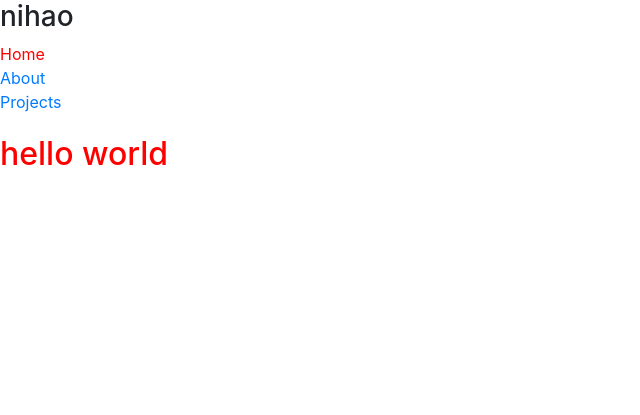
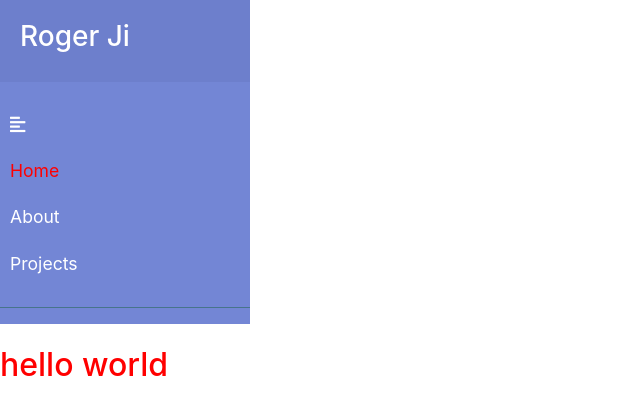
Before and after one commit to jiroger/jiroger.github.io, a Jekyll site: the page built from index.html, in a window 1280 px wide. Shown: the top 415 px of the page, without its empty margins (0-640 px from the left). Built offline with Jekyll 4.4.1, drawn with Linux system fonts in a browser that asks for light colours; nearby versions of some CDN libraries.

Commit message:
navbar implementation; mobile compatability wip

```diff
--- a/_includes/navigation.html
+++ b/_includes/navigation.html
@@ -1,11 +1,16 @@
 <div class="wrapper">
   <nav id="sidebar">
     <div class="sidebar-header">
-      <h3> nihao </h3>
+      <h3> Roger Ji </h3>
+      <strong> RJ </strong>
     </div>
 
     <ul class="list-unstyled components">
-
+      <li class="nav-item">
+        <a id="sidebarCollapse">
+          <i class="fas fa-align-left"></i>
+        </a>
+      </li>
       {% for item in site.data.navigation %}
       <li class="nav-item">
         <a href="{{ item.link || remove: ".html"}}" {% if page.url == item.link %}style="color: red;" {% endif %}>
--- a/_layouts/default.html
+++ b/_layouts/default.html
@@ -14,8 +14,12 @@
   <link rel="stylesheet" href="https://stackpath.bootstrapcdn.com/bootstrap/4.3.1/css/bootstrap.min.css" integrity="sha384-ggOyR0iXCbMQv3Xipma34MD+dH/1fQ784/j6cY/iJTQUOhcWr7x9JvoRxT2MZw1T" crossorigin="anonymous">
 
   <link rel="stylesheet" href="/assets/css/normalize.css">
+
+  <!-- custom css -->
   <link rel="stylesheet" href="/assets/css/main.css">
 
+  <!--font awesome-->
+  <link rel="stylesheet" href="https://use.fontawesome.com/releases/v5.8.2/css/all.css" integrity="sha384-oS3vJWv+0UjzBfQzYUhtDYW+Pj2yciDJxpsK1OYPAYjqT085Qq/1cq5FLXAZQ7Ay" crossorigin="anonymous">
   <meta name="theme-color" content="#fafafa">
 </head>
 
--- a/assets/css/main.css
+++ b/assets/css/main.css
@@ -1,17 +1,13 @@
 /*! HTML5 Boilerplate v7.1.0 | MIT License | https://html5boilerplate.com/ */
-
 /* main.css 1.0.0 | MIT License | https://github.com/h5bp/main.css#readme */
 /*
  * What follows is the result of much research on cross-browser styling.
  * Credit left inline and big thanks to Nicolas Gallagher, Jonathan Neal,
  * Kroc Camen, and the H5BP dev community and team.
  */
-
-
 /* ==========================================================================
    Base styles: opinionated defaults
    ========================================================================== */
-
 html {
   color: #222;
   font-size: 1em;
@@ -27,7 +23,6 @@
  *
  * Customize the background color to match your design.
  */
-
 ::-moz-selection {
   background: #b3d4fc;
   text-shadow: none;
@@ -41,7 +36,6 @@
 /*
  * A better looking default horizontal rule
  */
-
 hr {
   display: block;
   height: 1px;
@@ -60,7 +54,6 @@ h1 {
  * images, videos and the bottom of their containers:
  * https://github.com/h5bp/html5-boilerplate/issues/440
  */
-
 audio,
 canvas,
 iframe,
@@ -73,7 +66,6 @@ video {
 /*
  * Remove default fieldset styles.
  */
-
 fieldset {
   border: 0;
   margin: 0;
@@ -83,7 +75,6 @@ fieldset {
 /*
  * Allow only vertical resizing of textareas.
  */
-
 textarea {
   resize: vertical;
 }
@@ -91,7 +82,6 @@ textarea {
 /* ==========================================================================
    Browser Upgrade Prompt
    ========================================================================== */
-
 .browserupgrade {
   margin: 0.2em 0;
   background: #ccc;
@@ -99,36 +89,198 @@ textarea {
   padding: 0.2em 0;
 }
 
-
-
-
 /* ==========================================================================
    Custom styles
    ========================================================================== */
+a,
+a:hover,
+a:focus {
+  color: inherit;
+  text-decoration: none;
+  transition: all 0.3s;
+}
 
+.navbar {
+  padding: 15px 10px;
+  background: #fff;
+  border: none;
+  border-radius: 0;
+  margin-bottom: 40px;
+  box-shadow: 1px 1px 3px rgba(0, 0, 0, 0.1);
+}
 
+.navbar-btn {
+  box-shadow: none;
+  outline: none !important;
+  border: none;
+}
 
+.line {
+  width: 100%;
+  height: 1px;
+  border-bottom: 1px dashed #ddd;
+  margin: 40px 0;
+}
 
+i,
+span {
+  display: inline-block;
+}
 
+/* ---------------------------------------------------
+       SIDEBAR STYLE
+   ----------------------------------------------------- */
+.wrapper {
+  display: flex;
+  align-items: stretch;
+}
 
+#sidebar {
+  min-width: 250px;
+  max-width: 250px;
+  background: #7386D5;
+  color: #fff;
+  transition: all 0.3s;
+}
 
+#sidebar.active {
+  min-width: 80px;
+  max-width: 80px;
+  text-align: center;
+}
 
+#sidebar.active .sidebar-header h3,
+#sidebar.active .CTAs {
+  display: none;
+}
 
+#sidebar.active .sidebar-header strong {
+  display: block;
+}
 
+#sidebar ul li a {
+  text-align: left;
+}
 
+#sidebar.active ul li a {
+  padding: 20px 10px;
+  text-align: center;
+  font-size: 0.85em;
+}
 
+#sidebar.active ul li a i {
+  margin-right: 0;
+  display: block;
+  font-size: 1.8em;
+  margin-bottom: 5px;
+}
 
+#sidebar.active ul ul a {
+  padding: 10px !important;
+}
 
+#sidebar.active .dropdown-toggle::after {
+  top: auto;
+  bottom: 10px;
+  right: 50%;
+  -webkit-transform: translateX(50%);
+  -ms-transform: translateX(50%);
+  transform: translateX(50%);
+}
 
+#sidebar .sidebar-header {
+  padding: 20px;
+  background: #6d7fcc;
+}
+
+#sidebar .sidebar-header strong {
+  display: none;
+  font-size: 1.8em;
+}
+
+#sidebar ul.components {
+  padding: 20px 0;
+  border-bottom: 1px solid #47748b;
+}
+
+#sidebar ul li a {
+  padding: 10px;
+  font-size: 1.1em;
+  display: block;
+}
+
+#sidebar ul li a:hover {
+  color: #7386D5;
+  background: #fff;
+}
+
+#sidebar ul li a i {
+  margin-right: 10px;
+}
+
+#sidebar ul li.active>a,
+a[aria-expanded="true"] {
+  color: #fff;
+  background: #6d7fcc;
+}
+
+a[data-toggle="collapse"] {
+  position: relative;
+}
+
+.dropdown-toggle::after {
+  display: block;
+  position: absolute;
+  top: 50%;
+  right: 20px;
+  transform: translateY(-50%);
+}
+
+ul ul a {
+  font-size: 0.9em !important;
+  padding-left: 30px !important;
+  background: #6d7fcc;
+}
+
+ul.CTAs {
+  padding: 20px;
+}
+
+ul.CTAs a {
+  text-align: center;
+  font-size: 0.9em !important;
+  display: block;
+  border-radius: 5px;
+  margin-bottom: 5px;
+}
+
+a.download {
+  background: #fff;
+  color: #7386D5;
+}
+
+a.article,
+a.article:hover {
+  background: #6d7fcc !important;
+  color: #fff !important;
+}
+
+/* ---------------------------------------------------
+       CONTENT STYLE
+   ----------------------------------------------------- */
+#content {
+  width: 100%;
+  padding: 20px;
+  min-height: 100vh;
+  transition: all 0.3s;
+}
 
 /* ==========================================================================
    Helper classes
    ========================================================================== */
-
 /*
  * Hide visually and from screen readers
  */
-
 .hidden {
   display: none !important;
 }
@@ -141,7 +293,6 @@ textarea {
 *    causes content to wrap 1 word per line:
 *    https://medium.com/@jessebeach/beware-smushed-off-screen-accessible-text-5952a4c2cbfe
 */
-
 .visuallyhidden {
   border: 0;
   clip: rect(0 0 0 0);
@@ -151,7 +302,8 @@ textarea {
   padding: 0;
   position: absolute;
   width: 1px;
-  white-space: nowrap; /* 1 */
+  white-space: nowrap;
+  /* 1 */
 }
 
 /*
@@ -159,7 +311,6 @@ textarea {
 * to be focusable when navigated to via the keyboard:
 * https://www.drupal.org/node/897638
 */
-
 .visuallyhidden.focusable:active,
 .visuallyhidden.focusable:focus {
   clip: auto;
@@ -174,7 +325,6 @@ textarea {
 /*
 * Hide visually and from screen readers, but maintain layout
 */
-
 .invisible {
   visibility: hidden;
 }
@@ -190,26 +340,81 @@ textarea {
 * 2. The use of `table` rather than `block` is only necessary if using
 *    `:before` to contain the top-margins of child elements.
 */
-
 .clearfix:before,
 .clearfix:after {
-  content: " "; /* 1 */
-  display: table; /* 2 */
+  content: " ";
+  /* 1 */
+  display: table;
+  /* 2 */
 }
 
 .clearfix:after {
   clear: both;
 }
 
-
 /* ==========================================================================
    EXAMPLE Media Queries for Responsive Design.
    These examples override the primary ('mobile first') styles.
    Modify as content requires.
    ========================================================================== */
+@media (max-width: 768px) {
+  #sidebar {
+    min-width: 80px;
+    max-width: 80px;
+    text-align: center;
+    margin-left: -80px !important;
+  }
 
-   @media only screen and (min-width: 35em) {
-    /* Style adjustments for viewports that meet the condition */
+  .dropdown-toggle::after {
+    top: auto;
+    bottom: 10px;
+    right: 50%;
+    -webkit-transform: translateX(50%);
+    -ms-transform: translateX(50%);
+    transform: translateX(50%);
+  }
+
+  #sidebar.active {
+    margin-left: 0 !important;
+  }
+
+  #sidebar .sidebar-header h3,
+  #sidebar .CTAs {
+    display: none;
+  }
+
+  #sidebar .sidebar-header strong {
+    display: block;
+  }
+
+  #sidebar ul li a {
+    padding: 20px 10px;
+  }
+
+  #sidebar ul li a span {
+    font-size: 0.85em;
+  }
+
+  #sidebar ul li a i {
+    margin-right: 0;
+    display: block;
+  }
+
+  #sidebar ul ul a {
+    padding: 10px !important;
+  }
+
+  #sidebar ul li a i {
+    font-size: 1.3em;
+  }
+
+  #sidebar {
+    margin-left: 0;
+  }
+
+  #sidebarCollapse span {
+    display: none;
+  }
 }
 
 @media print,
@@ -219,19 +424,19 @@ textarea {
   /* Style adjustments for high resolution devices */
 }
 
-
 /* ==========================================================================
    Print styles.
    Inlined to avoid the additional HTTP request:
    https://www.phpied.com/delay-loading-your-print-css/
    ========================================================================== */
+@media print {
 
-   @media print {
   *,
   *:before,
   *:after {
     background: transparent !important;
-        color: #000 !important; /* Black prints faster */
+    color: #000 !important;
+    /* Black prints faster */
     -webkit-box-shadow: none !important;
     box-shadow: none !important;
     text-shadow: none !important;
@@ -243,18 +448,17 @@ textarea {
   }
 
   a[href]:after {
-        content: " (" attr(href) ")";
+    content: " ("attr(href) ")";
   }
 
   abbr[title]:after {
-        content: " (" attr(title) ")";
+    content: " ("attr(title) ")";
   }
 
   /*
      * Don't show links that are fragment identifiers,
      * or use the `javascript:` pseudo protocol
      */
-
   a[href^="#"]:after,
   a[href^="javascript:"]:after {
     content: "";
@@ -263,6 +467,7 @@ textarea {
   pre {
     white-space: pre-wrap !important;
   }
+
   pre,
   blockquote {
     border: 1px solid #999;
@@ -273,7 +478,6 @@ textarea {
      * Printing Tables:
      * http://css-discuss.incutio.com/wiki/Printing_Tables
      */
-
   thead {
     display: table-header-group;
   }
```
Also changed, not shown: other parts of _layouts/default.html (+8 -0 lines), 3 other files. Lines whose indentation alone changed are shown as unchanged.
